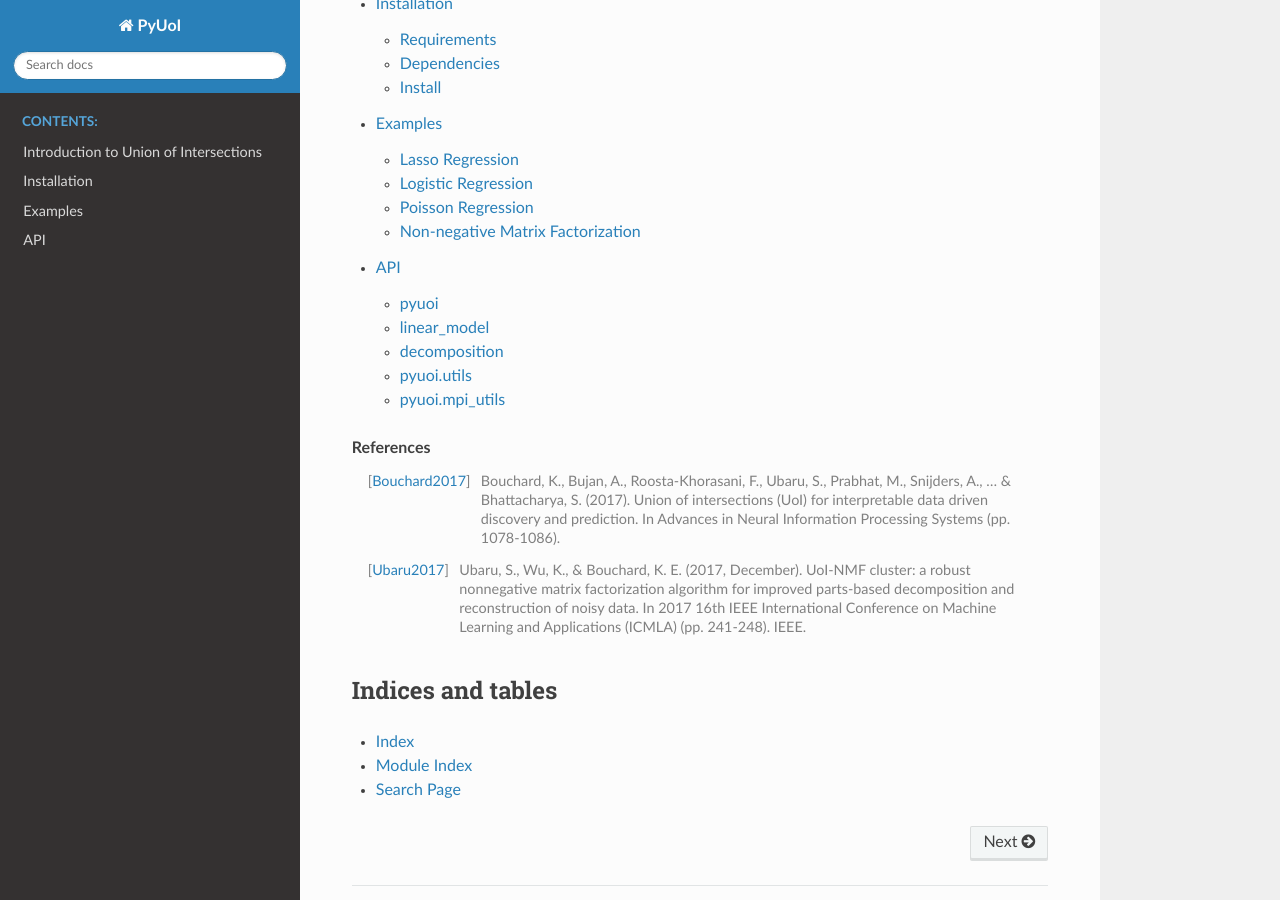
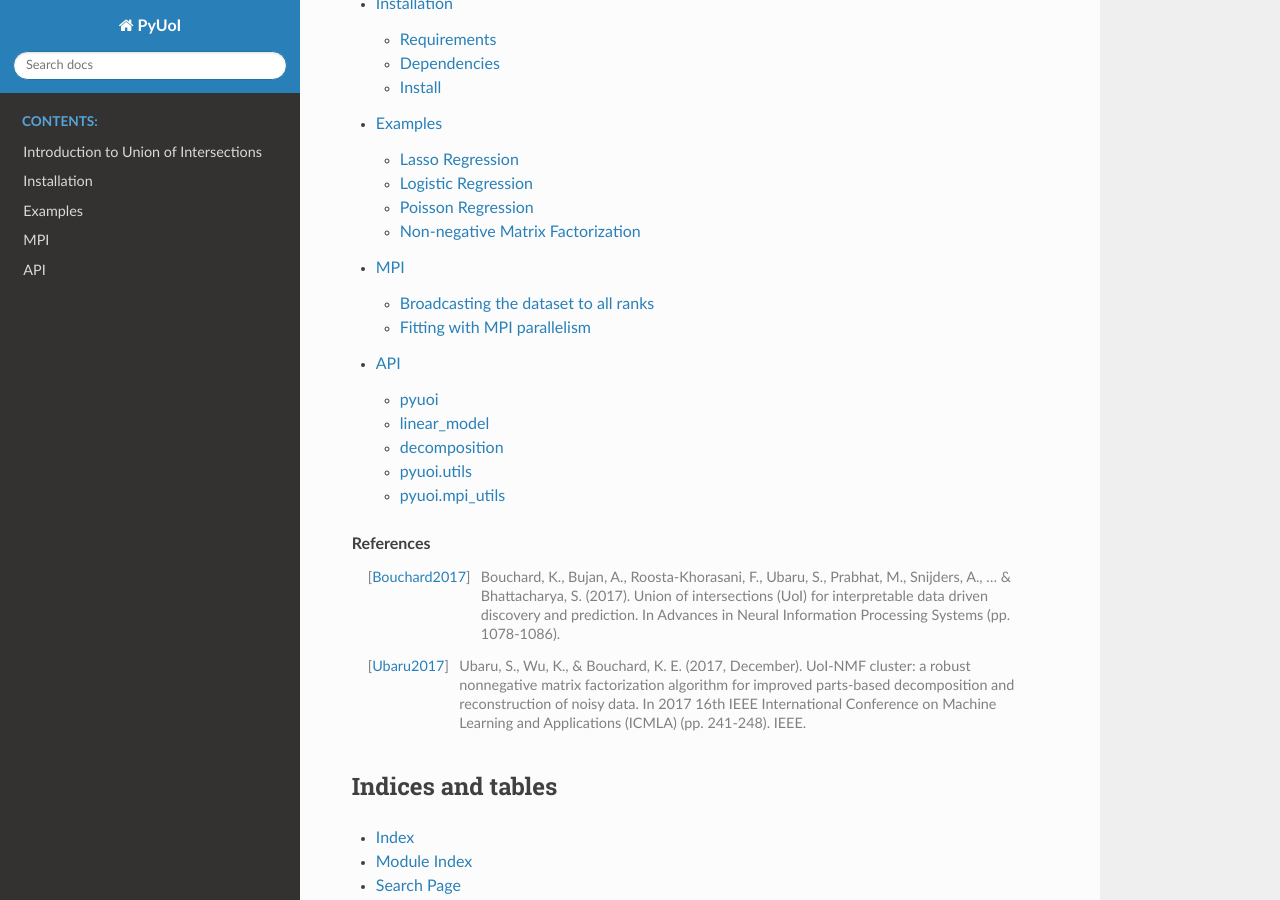
Before and after one commit to BouchardLab/pyuoi, a Sphinx documentation site: the page built from docs/source/index.rst, in a window 1280 px wide and 900 px high, scrolled down 733 px. Built offline with Sphinx 7.4.7 and the Read the Docs theme 2.0.0, drawn with Linux system fonts in a browser that asks for light colours; part of the change alters nothing that is shown.

Commit message:
Added MPI docs page

```diff
--- a/docs/source/index.rst
+++ b/docs/source/index.rst
@@ -29,6 +29,7 @@ Further details on the UoI framework can be found in [Bouchard2017]_ and
    introduction
    installation
    examples
+   mpi
    api
 
 .. rubric:: References
--- /dev/null
+++ b/docs/source/mpi.rst
@@ -0,0 +1,87 @@
+.. PyUoI
+
+===
+MPI
+===
+
+MPI (Message Passing Interface) is a parallel computing interface that can be
+used through the ``mpi4py`` library in Python. Currently, the models in the
+``linear_model`` module can take advantage of MPI parallelism during model
+fitting. We assume some familiarity with using ``mpi4py`` here.
+
+During the UoI feature selection step, many models are fit across bootstraps and
+regularization parameters. These can all potentially be done in parallel using
+MPI. Similarly, during UoI estimation, many models are fit across bootstraps
+and supports. These can also be done in parallel.
+
+Using MPI parallelism requires ``mpi4py`` to be installed. In your code, the
+two extra things you will need to do to use MPI parallelism is 1) to make sure
+the dataset is on all ranks and 2) pass an MPI communicator into the model.
+
+Broadcasting the dataset to all ranks
+-------------------------------------
+
+PyUoI provides helper functions to share data across MPI ranks. The two
+strategies we support are 1) load the data from a HDF5 file and 2) the user
+can load the data on a single rank by hand and broadcast the data.
+
+Loading data from an HDF5 file
+^^^^^^^^^^^^^^^^^^^^^^^^^^^^^^
+
+.. code:: python
+
+    from pyuoi.mpi_utils import load_data_MPI
+
+    # file with keys 'X' and 'y'
+    h5_file = 'my_file.h5'
+
+    X, y = load_data_MPI(h5_file)
+
+Loading data by hand
+^^^^^^^^^^^^^^^^^^^^
+
+.. code:: python
+
+    from mpi4py import MPI
+    import numpy as np
+    from pyuoi.mpi_utils import Bcast_from_root
+
+
+    comm = MPI.COMM_WORLD
+    rank = comm.rank
+
+    X = None
+    y = None
+    if rank == 0:
+        # file with keys 'X' and 'y'
+        data = np.load('my_file.npz')
+        X = data['X']
+        y = data['y']
+
+    X = Bcast_from_root(X, comm)
+    y = Bcast_from_root(y, comm)
+
+Fitting with MPI parallelism
+-------------------------------------
+
+Fitting models with MPI parallelism is similar to fitting models with no
+parallelism.
+
+.. code:: python
+
+    from mpi4py import MPI
+    from pyuoi.mpi_utils import load_data_MPI
+    from pyuoi.linear_model import UoI_Lasso
+
+    comm = MPI.COMM_WORLD
+    rank = comm.rank
+
+    # file with keys 'X' and 'y'
+    h5_file = 'my_file.h5'
+
+    X, y = load_data_MPI(h5_file)
+
+    model = UoI_Lasso(comm=comm)
+    model.fit(X, y)
+
+    # model will now have fit parameters across all ranks
```
